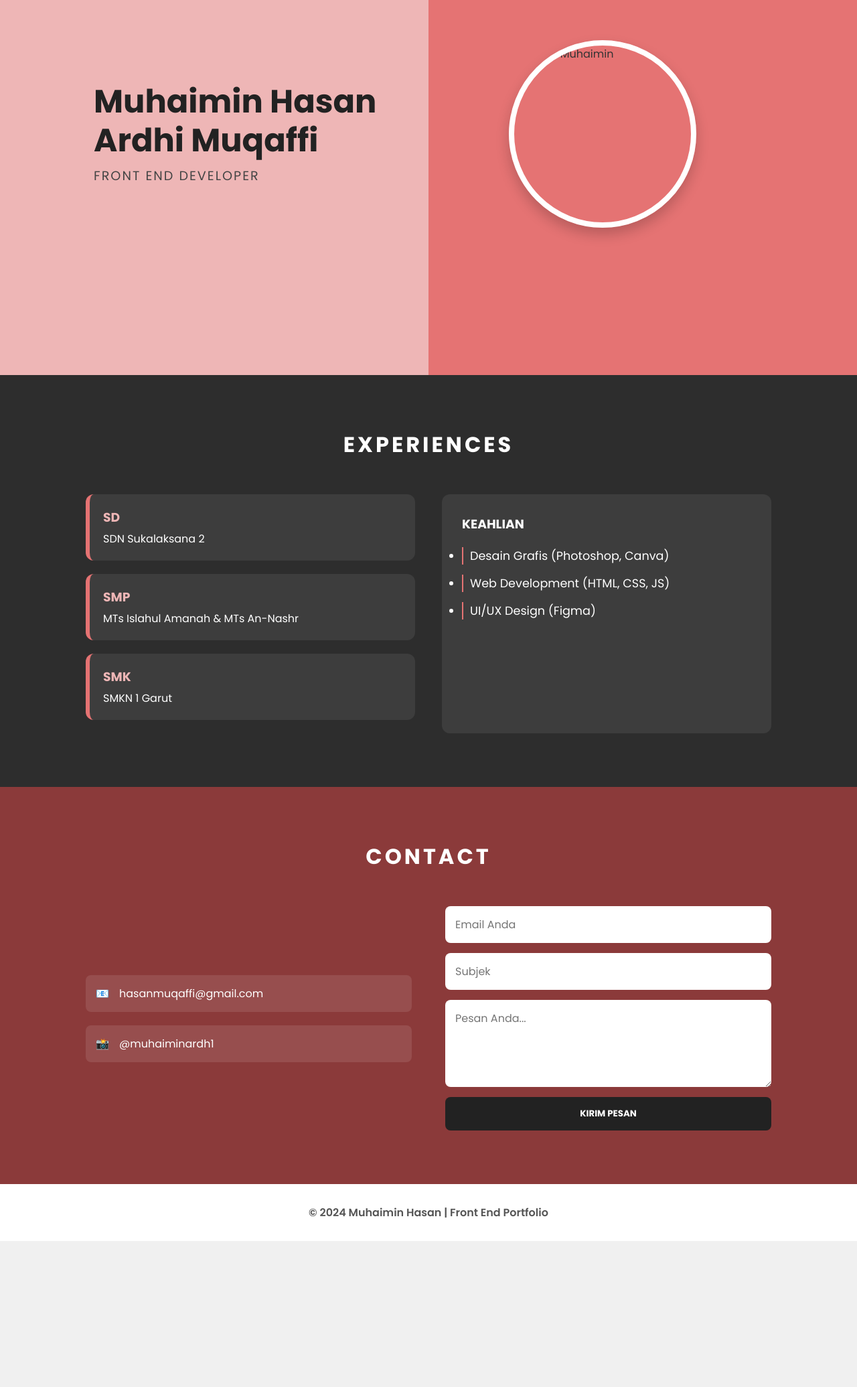
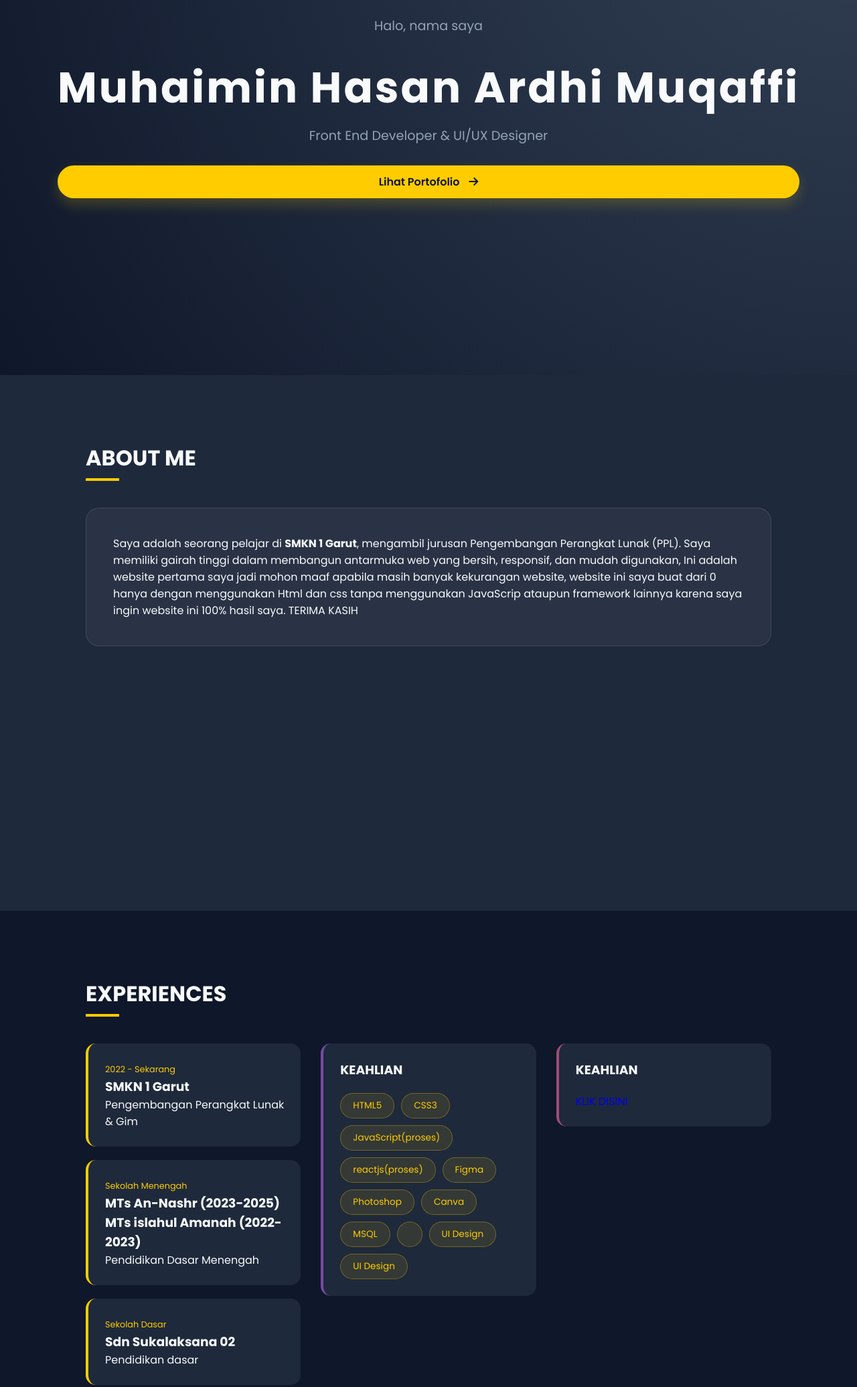
Before and after one commit to Muh4im1n/portofolio-lama, a plain HTML site: page index.html in a window 1280 px wide. Shown: the part 240-2311 px from the top of the page at 67% size. Before the commit the page ends 2093 px from the top, so only its background shows below. Drawn offline with Linux system fonts and the light colour scheme.

Commit message:
Add files via upload

```diff
--- a/index.html
+++ b/index.html
@@ -1,95 +1,143 @@
 <!DOCTYPE html>
 <html lang="en">
+
 <head>
     <meta charset="UTF-8">
     <meta name="viewport" content="width=device-width, initial-scale=1.0">
     <title>Portofolio | Muhaimin Hasan</title>
+    <script src="https://kit.fontawesome.com/d44354a70b.js" crossorigin="anonymous"></script>
     <link href="https://fonts.googleapis.com/css2?family=Poppins:wght@300;400;600;700&display=swap" rel="stylesheet">
     <link rel="stylesheet" href="style.css">
 </head>
+
+
+<style>
+</style>
+
 <body>
 
     <nav>
         <ul>
             <li><a href="#home">Home</a></li>
+            <li><a href="#about">About</a></li>
             <li><a href="#experience">Experience</a></li>
             <li><a href="#contact">Contact</a></li>
         </ul>
     </nav>
 
     <header id="home" class="header">
-    <div class="header-konten">
         <div class="header-text">
+            <p>Halo, nama saya</p>
             <h1>Muhaimin Hasan Ardhi Muqaffi</h1>
-            <p>Front End Developer</p>
-        </div>
-        <div class="img-container">
-            <img src="foto 1.png" alt="Profile Muhaimin" class="lingkaran-profile">
-        </div>
+            <p>Front End Developer & UI/UX Designer</p>
+            <a href="#about" class="btn-explore">Lihat Portofolio <i class="fa-solid fa-arrow-right"
+                    style="margin-left:10px"></i></a>
         </div>
     </header>
 
+    <section id="about" class="section-tentang">
+        <h2 class="section-judul">ABOUT ME</h2>
+        <div class="card-about">
+            <p>Saya adalah seorang pelajar di <strong>SMKN 1 Garut</strong>, mengambil jurusan Pengembangan Perangkat
+                Lunak (PPL). Saya memiliki gairah tinggi dalam membangun antarmuka web yang bersih, responsif, dan mudah
+                digunakan, Ini adalah website pertama saya jadi mohon maaf apabila masih banyak kekurangan website,
+                website ini saya buat dari 0 hanya dengan menggunakan Html dan css tanpa menggunakan JavaScrip ataupun
+                framework lainnya karena saya ingin website ini 100% hasil saya. TERIMA KASIH</p>
+        </div>
+    </section>
+
     <section id="experience" class="section-pengalaman">
         <h2 class="section-judul">EXPERIENCES</h2>
-
         <div class="container-pengalaman">
             <div class="column-pendidikan">
                 <div class="box-pendidikan">
-                <h3>SD</h3>
-                <p>SDN Sukalaksana 2</p>
+                    <span style="color: #ffcc00; font-size: 0.8rem;">2022 - Sekarang</span>
+                    <h3>SMKN 1 Garut</h3>
+                    <p>Pengembangan Perangkat Lunak & Gim</p>
                 </div>
-            <div class="box-pendidikan">
-                <h3>SMP</h3>
-                <p>MTs Islahul Amanah & MTs An-Nashr</p>
+                <div style="margin-top:20px" class="box-pendidikan">
+                    <span style="color: #ffcc00; font-size: 0.8rem;">Sekolah Menengah</span>
+                    <h3>MTs An-Nashr (2023-2025)</h3>
+                    <h3>MTs islahul Amanah (2022-2023)</h3>
+                    <p>Pendidikan Dasar Menengah</p>
                 </div>
-            <div class="box-pendidikan">
-                <h3>SMK</h3>
-                <p>SMKN 1 Garut</p>
+                <div style="margin-top:20px" class="box-pendidikan">
+                    <span style="color: #ffcc00; font-size: 0.8rem;">Sekolah Dasar</span>
+                    <h3>Sdn Sukalaksana 02</h3>
+                    <p>Pendidikan dasar</p>
                 </div>
             </div>
 
             <div class="column-keahlian">
-            <div class="skill-box-large">
+                <div class="box-pendidikan" style="border-left-color: #764ba2;">
                     <h3>KEAHLIAN</h3>
-                <ul>
-                    <li>Desain Grafis (Photoshop, Canva)</li>
-                    <li>Web Development (HTML, CSS, JS)</li>
-                    <li>UI/UX Design (Figma)</li>
-                </ul>
+                    <div class="skills-container">
+                        <span class="skill-tag">HTML5</span>
+                        <span class="skill-tag">CSS3</span>
+                        <span class="skill-tag">JavaScript(proses)</span>
+                        <span class="skill-tag">reactjs(proses)</span>
+                        <span class="skill-tag">Figma</span>
+                        <span class="skill-tag">Photoshop</span>
+                        <span class="skill-tag">Canva</span>
+                        <span class="skill-tag">MSQL</span>
+                        <span class="skill-tag"></span>
+                        <span class="skill-tag">UI Design</span>
+                        <span class="skill-tag">UI Design</span>
+                    </div>
+                </div>
+            </div>
+
+            <div class="column-keahlian">
+                <div class="box-pendidikan" style="border-left-color: #a24b76;">
+                    <h3>KEAHLIAN</h3>
+                    <div class="skills-container">
+                        <a href="project 1/index.html">KLIK DISINI</a>
+                    </div>
                 </div>
             </div>
         </div>
     </section>
 
     <section id="contact" class="section-kontak">
-    <h2 class="section-judul">CONTACT</h2>
-
+        <h2 class="section-judul">GET IN TOUCH</h2>
         <div class="container-kontak">
             <div class="contact-info">
                 <div class="contact-card">
-                <span>📧</span>
-                <p>hasanmuqaffi@gmail.com</p>
+                    <i class="fa-brands fa-whatsapp" style="color:#25D366"></i>
+                    <p>
+                        082121492308 atau <a href="https://wa.me/082121492308" target="_HALLO">Klik Wa Saya</a>
+                    </p>
                 </div>
                 <div class="contact-card">
-                <span>📸</span>
-                <p>@muhaiminardh1</p>
+                    <i class="fa-brands fa-instagram" style="color:#E1306C"></i>
+                    <p>
+                        @muhaimin4rdh1 atau <a href="https://www.instagram.com/muhaimin4rdh1" target="_blank">Ikuti
+                            instagram Saya</a>
+                    </p>
+                </div>
+                <div class="contact-card">
+                    <i class="fa-brands fa-github" style="color:#020202"></i>
+                    <p>Rymudh atau <a href="https://github.com/Rymudh" target="_blank">
+                            Lihat Github Saya </a>
+                    </p>
                 </div>
             </div>
-
             <div class="contact-form-container">
                 <form class="contact-form">
-                <input type="email" placeholder="Email Anda" required>
-                <input type="text" placeholder="Subjek">
-                <textarea placeholder="Pesan Anda..." rows="4"></textarea>
-                <button type="submit" class="btn-kirim">KIRIM PESAN</button>
+                    <input type="email" placeholder="Email Address" required>
+                    <input type="subject" placeholder="subject" required>
+                    <textarea placeholder="Tell me about your project..." rows="5"></textarea>
+                    <button type="submit" class="btn-explore">
+                        Kirim pesan
+                    </button>
                 </form>
             </div>
         </div>
     </section>
 
     <footer>
-    <p>&copy; 2024 Muhaimin Hasan | Front End Portfolio</p>
+        <p>&copy; 2024 Muhaimin Hasan. Made with ❤️ in Garut.</p>
     </footer>
 
 </body>
-</html>
+<html>
--- a/style.css
+++ b/style.css
@@ -10,248 +10,206 @@
 }
 
 body {
-          background-color: #f0f0f0;
-          color: #333;
+    background-color: #0f172a;
+    color: #f8fafc;
 }
 
 nav {
     position: fixed;
-          top: 0;
     width: 100%;
-          background-color: rgba(255, 255, 255, 0.9);
+    background: rgba(15, 23, 42, 0.8);
     backdrop-filter: blur(10px);
-          z-index: 1000;
-          box-shadow: 0 2px 10px rgba(0, 0, 0, 0.1);
+    border-bottom: 1px solid rgba(255, 255, 255, 0.1);
 }
 
 nav ul {
-          list-style-type: none;
+    list-style: none;
     display: flex;
     justify-content: center;
-          padding: 10px 0;
+    padding: 20px;
 }
 
 nav ul li a {
-          display: block;
-          color: #333;
-          padding: 10px 20px;
-          font-size: 1.1rem;
+    color: #fff;
     text-decoration: none;
-          font-weight: 600;
+    margin: 0 15px;
+    font-weight: 500;
     transition: 0.3s;
+    font-size: 0.9rem;
+    text-transform: uppercase;
+    letter-spacing: 1px;
 }
 
 nav ul li a:hover {
-          color: #E57373;
-          transform: translateY(-2px);
+    color: #ffcc00;
 }
 
 .header {
-          background: linear-gradient(90deg, #Eeb6b6 50%, #E57373 50%);
-          min-height: 100vh;
+    height: 100vh;
+    background: radial-gradient(circle at top right, #334155, #0f172a);
     display: flex;
     align-items: center;
     justify-content: center;
-          padding-top: 80px;
-      }
-
-      .header-konten {
-          width: 90%;
-          max-width: 1000px;
-          display: flex;
-          justify-content: space-between;
-          align-items: center;
-          flex-wrap: wrap;
-          gap: 40px;
-      }
-
-      .header-text {
-          flex: 1;
-          min-width: 300px;
+    text-align: center;
+    padding: 0 20px;
 }
 
 .header-text h1 {
-          font-size: 3rem;
-          color: #222;
-          line-height: 1.2;
+    font-size: clamp(2.5rem, 8vw, 4rem);
     margin-bottom: 10px;
+    letter-spacing: 3px;
+    font-weight: 700;
 }
 
 .header-text p {
     font-size: 1.2rem;
-          letter-spacing: 2px;
-          text-transform: uppercase;
-          color: #444;
-          font-weight: 400;
+    color: #94a3b8;
+    margin-bottom: 30px;
 }
 
-      .img-container {
-          flex: 1;
-          display: flex;
-          justify-content: center;
+.btn-explore {
+    display: inline-block;
+    padding: 12px 30px;
+    background: #ffcc00;
+    color: #0f172a;
+    text-decoration: none;
+    border-radius: 50px;
+    font-weight: 600;
+    transition: 0.3s;
+    box-shadow: 0 10px 20px rgba(255, 204, 0, 0.2);
+    border: none;
+    width: 100%;
+    cursor: pointer
 }
 
-      .lingkaran-profile {
-          width: 280px;
-          height: 280px;
-          border-radius: 50%;
-          border: 8px solid #fff;
-          box-shadow: 0 10px 20px rgba(0, 0, 0, 0.2);
-          object-fit: cover;
-          transition: 0.5s;
+.btn-explore:hover {
+    transform: translateY(-3px);
+    box-shadow: 0 15px 25px rgba(255, 204, 0, 0.3);
 }
 
-      .lingkaran-profile:hover {
-          transform: scale(1.05);
-      }
 
-      .section-pengalaman {
-          background-color: #2d2d2d;
-          color: white;
-          padding: 80px 10%;
+section {
+    padding: 100px 10%;
+    min-height: 100vh;
 }
 
 .section-judul {
-          text-align: center;
+    font-size: 2rem;
     margin-bottom: 50px;
-          font-size: 2rem;
-          letter-spacing: 4px;
+    position: relative;
+    display: inline-block;
 }
 
-      .container-pengalaman {
-          display: flex;
-          gap: 40px;
-          flex-wrap: wrap;
+.section-judul::after {
+    content: '';
+    position: absolute;
+    bottom: -10px;
+    left: 0;
+    width: 50px;
+    height: 4px;
+    background: #ffcc00;
 }
 
-      .column-pendidikan,
-      .column-keahlian {
-          flex: 1;
-          min-width: 300px;
+.section-tentang {
+    background: #1e293b;
+}
+
+.card-about {
+    background: rgba(255, 255, 255, 0.05);
+    padding: 40px;
+    border-radius: 20px;
+    border: 1px solid rgba(255, 255, 255, 0.1);
+}
+
+
+.container-pengalaman {
+    display: grid;
+    grid-template-columns: repeat(auto-fit, minmax(300px, 1fr));
+    gap: 30px;
 }
 
 .box-pendidikan {
-          background-color: #3d3d3d;
-          padding: 20px;
-          border-radius: 12px;
-          border-left: 6px solid #E57373;
-          margin-bottom: 20px;
+    background: #1e293b;
+    padding: 25px;
+    border-radius: 15px;
+    border-left: 4px solid #ffcc00;
     transition: 0.3s;
 }
 
 .box-pendidikan:hover {
-          background-color: #4d4d4d;
-          transform: translateX(10px);
+    transform: scale(1.02);
+    background: #2d3748;
 }
 
-      .box-pendidikan h3 {
-          color: #Eeb6b6;
-          margin-bottom: 5px;
-      }
-
-      .skill-box-large {
-          background-color: #3d3d3d;
-          padding: 30px;
-          border-radius: 12px;
-          height: 100%;
-      }
-
-      .skill-box-large ul {
-          display: block;
+.skills-container {
+    display: flex;
+    flex-wrap: wrap;
+    gap: 10px;
     margin-top: 20px;
 }
 
-      .skill-box-large ul li {
-          font-size: 1.1rem;
-          margin-bottom: 15px;
-          padding-left: 10px;
-          border-left: 2px solid #E57373;
+.skills-container a {
+
+    text-decoration: none;
 }
 
-      .section-kontak {
-          background-color: #8B3A3A;
-          padding: 80px 10%;
-          color: white;
+.skill-tag {
+    background: rgba(255, 204, 0, 0.1);
+    color: #ffcc00;
+    padding: 8px 18px;
+    border-radius: 50px;
+    font-size: 0.85rem;
+    border: 1px solid rgba(255, 204, 0, 0.3);
 }
 
-      .container-kontak {
-          display: flex;
-          gap: 50px;
-          flex-wrap: wrap;
-      }
 
-      .contact-info {
-          flex: 1;
-          display: flex;
-          flex-direction: column;
-          gap: 20px;
-          justify-content: center;
+.section-kontak {
+    background: #0f172a;
 }
 
 .contact-card {
-          background: rgba(255, 255, 255, 0.1);
-          padding: 15px;
-          border-radius: 8px;
+    background: #1e293b;
+    padding: 20px;
+    margin-bottom: 15px;
+    border-radius: 12px;
     display: flex;
     align-items: center;
     gap: 15px;
 }
 
-      .contact-form-container {
-          flex: 1;
+.contact-card a {
+    text-decoration: none;
+    color: #ffcc00;
 }
 
-      .contact-form {
-          display: flex;
-          flex-direction: column;
-          gap: 15px;
+.contact-card a:hover {
+    text-decoration: underline;
+    transition: 0, 3s;
+    color: #f8fafc;
 }
 
 .contact-form input,
 .contact-form textarea {
+    background: #1e293b;
+    border: 1px solid rgba(255, 255, 255, 0.1);
+    color: white;
+    margin-bottom: 15px;
+    padding: 15px;
+    border-radius: 8px;
     width: 100%;
-          padding: 15px;
-          border: none;
-          border-radius: 8px;
-          font-size: 1rem;
-      }
-
-      .btn-kirim {
-          background-color: #222;
-          color: white;
-          padding: 15px;
-          border: none;
-          border-radius: 8px;
-          font-weight: bold;
-          cursor: pointer;
-          transition: 0.3s;
-      }
-
-      .btn-kirim:hover {
-          background-color: #000;
-          box-shadow: 0 5px 15px rgba(0, 0, 0, 0.3);
 }
 
 footer {
-          background-color: #fff;
     text-align: center;
     padding: 30px;
-          color: #555;
-          font-weight: 600;
+    background: #0f172a;
+    color: #64748b;
+    font-size: 0.9rem;
+    border-top: 1px solid rgba(255, 255, 255, 0.05);
 }
 
 @media (max-width: 768px) {
-          .header {
-              background: linear-gradient(180deg, #Eeb6b6 50%, #E57373 50%);
-              text-align: center;
-              padding-bottom: 50px;
-          }
-
-          .header-konten {
-              flex-direction: column-reverse;
-          }
-
-          .header-text h1 {
-              font-size: 2.2rem;
+    section {
+        padding: 80px 5%;
     }
 }
```
Also changed, not shown: project 1/index.html (added, +50 -0 lines), 1 other file. Lines whose indentation alone changed are shown as unchanged.
